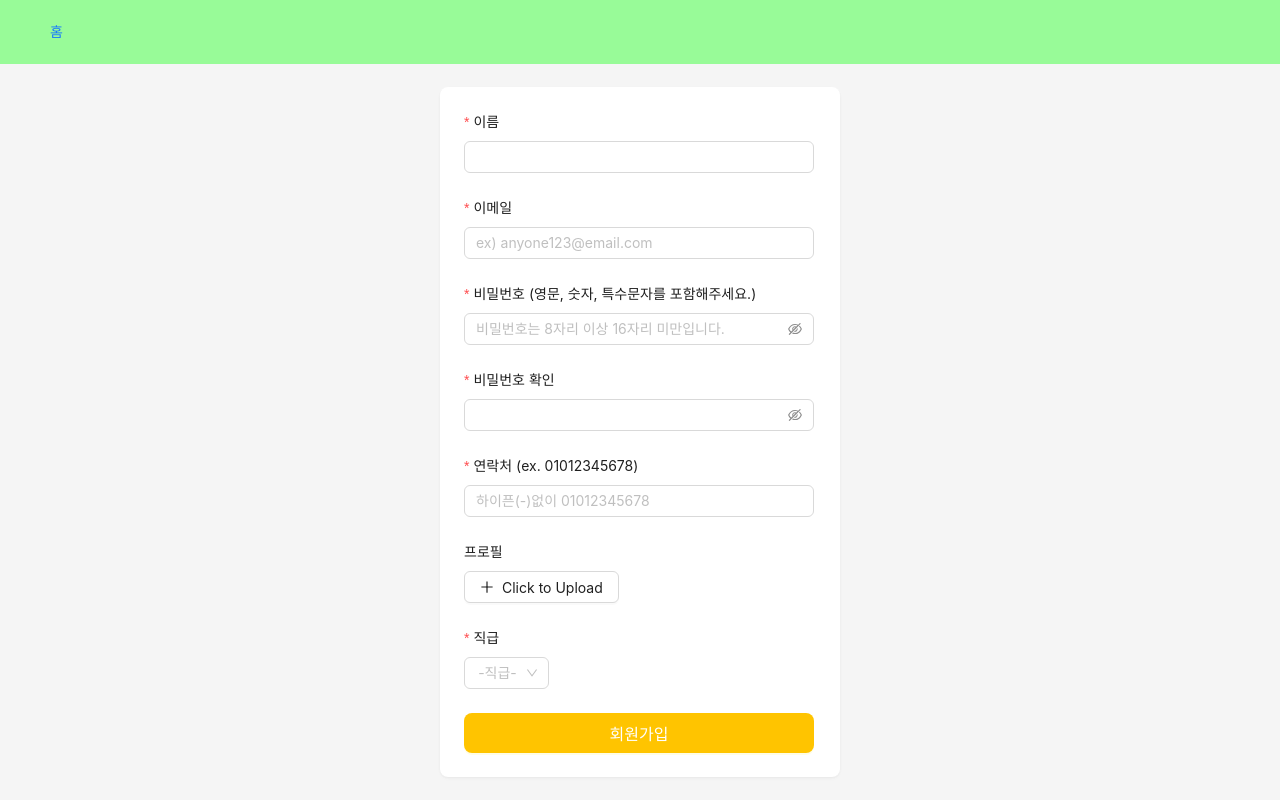
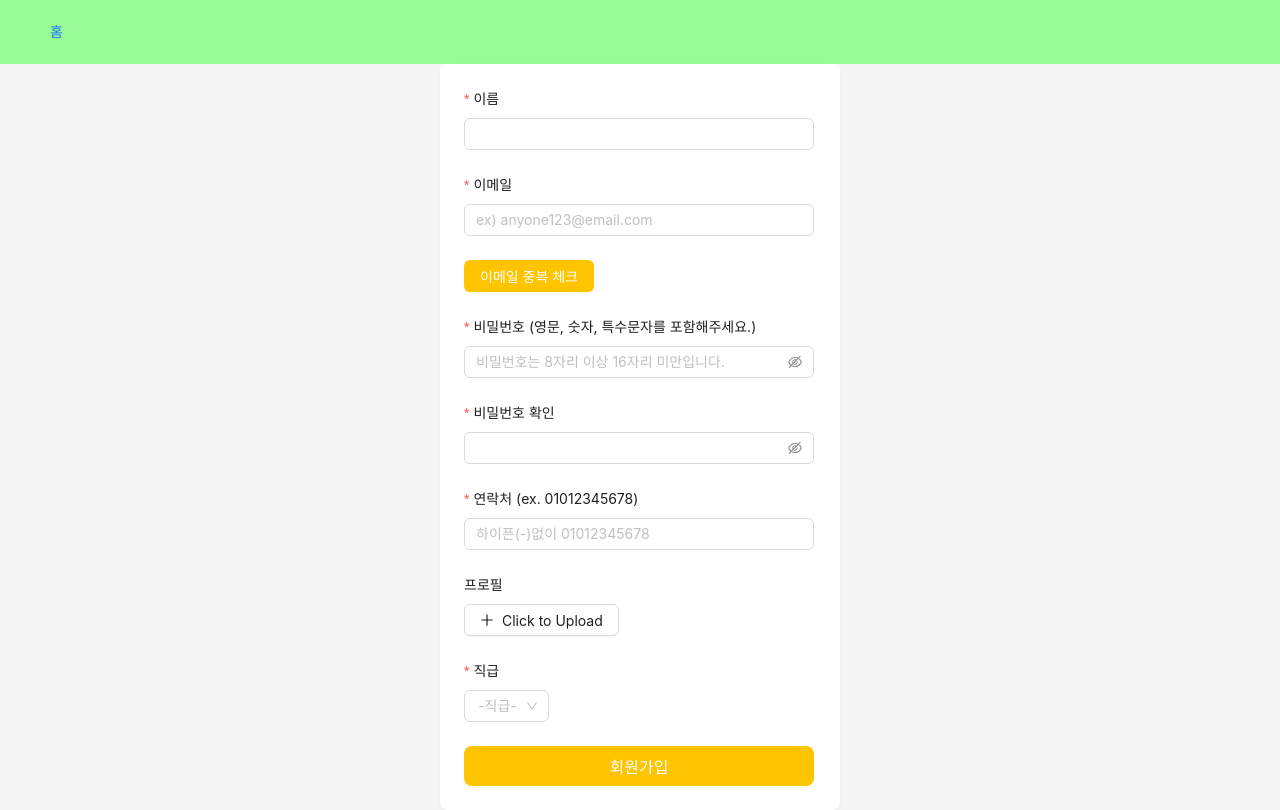
Before and after one commit to KDT5-MINI-TEAM11/client, a React (Vite) app: page /signup in a window 1280 px wide. Built offline with nearby package versions, Linux system fonts and the light colour scheme.

Commit message:
FEAT: 이메일 중복체크 및 이메일 인증번호 발송

```diff
--- /dev/null
+++ b/src/api/checkEmail.ts
@@ -0,0 +1,11 @@
+import axios from 'axios';
+import { BASE_API_URL } from '@/data/constants';
+
+export const checkEmail = async (userEmail: string) => {
+  const response = await axios.post(
+    `${BASE_API_URL}/v1/auth/checkEmail`,
+    userEmail,
+    { headers: { 'content-type': 'application/json' } },
+  );
+  return response;
+};
--- a/src/api/cloudinary.ts
+++ b/src/api/cloudinary.ts
@@ -11,10 +11,10 @@ export const handleUpload = async (file: string | Blob) => {
     return null;
   }
 
-  const res = await axios.post(
+  const response = await axios.post(
     `https://api.cloudinary.com/v1_1/${cloudinaryName}/image/upload/`,
     formData,
   );
 
-  return res;
+  return response;
 };
--- a/src/api/signUpApi.ts
+++ b/src/api/signup.ts
@@ -11,17 +11,12 @@ interface valuseType {
   userName: string;
 }
 
-export const signUp = async (values: valuseType) => {
+export const signup = async (values: valuseType) => {
   const { confirm_password, ...otherData } = values;
 
-  const res = await axios.post(
+  const response = await axios.post(
     `${BASE_API_URL}/v1/auth/signup`,
-    JSON.stringify(otherData),
-    {
-      headers: {
-        'content-type': 'application/json',
-      },
-    },
+    otherData,
   );
-  return res;
+  return response;
 };
--- /dev/null
+++ b/src/api/verification.ts
@@ -0,0 +1,11 @@
+import axios from 'axios';
+import { BASE_API_URL } from '@/data/constants';
+
+export const verificationEmail = async (userEmail: string) => {
+  const response = await axios.post(
+    `${BASE_API_URL}/v1/auth/sendEmail`,
+    userEmail,
+    { headers: { 'content-type': 'application/json' } },
+  );
+  return response;
+};
--- a/src/page/signup/index.tsx
+++ b/src/page/signup/index.tsx
@@ -1,11 +1,13 @@
-import { useCallback } from 'react';
-import { Button, Input, Form, Select, Card, Upload } from 'antd';
+import { useCallback, useState } from 'react';
+import { Button, Input, Form, Select, Card, Upload, message } from 'antd';
 import { PlusOutlined } from '@ant-design/icons';
 import { useNavigate } from 'react-router-dom';
 import { EMAIL_REGEX, PASSWORD_REGEX, POSITIONS } from '@/data/constants';
 import { RuleObject } from 'antd/es/form';
 import { handleUpload } from '@/api/cloudinary';
-import { signUp } from '@/api/signUpApi';
+import { signup } from '@/api/signup';
+import { checkEmail } from '@/api/checkEmail';
+import { verificationEmail } from '@/api/verification';
 
 interface valuseType {
   confirm_password: string;
@@ -18,8 +20,11 @@ interface valuseType {
 }
 
 export default function SingUp() {
+  const [isEmailCehck, setIsEmailCheck] = useState(false);
+  const [verification, setVerification] = useState(false);
   const navigate = useNavigate();
   const { Option } = Select;
+  const [form] = Form.useForm();
 
   const onFinish = async (values: valuseType) => {
     const imageUrl = await getImageUrl(values);
@@ -30,9 +35,9 @@ export default function SingUp() {
     };
 
     try {
-      const res = await signUp(newValues);
-      if (res.status === 200) {
-        const data = res.data;
+      const response = await signup(newValues);
+      if (response.status === 200) {
+        const data = response.data;
         navigate('/'); // 회원가입이 성공한 경우 홈으로 이동
         return data;
       }
@@ -49,9 +54,11 @@ export default function SingUp() {
 
     try {
       if (values.profileThumbUrl && values.profileThumbUrl.length > 0) {
-        const res = await handleUpload(values.profileThumbUrl[0].originFileObj);
-        if (res?.status === 200) {
-          const data = res.data;
+        const response = await handleUpload(
+          values.profileThumbUrl[0].originFileObj,
+        );
+        if (response?.status === 200) {
+          const data = response.data;
           imageUrl = data.url; // 이미지 URL을 받아옴
         } else {
           throw new Error('이미지 업로드에 실패하였습니다.');
@@ -150,9 +157,47 @@ export default function SingUp() {
     );
   });
 
+  const handleCheckEmail = async () => {
+    try {
+      const values = await form.validateFields(['userEmail']);
+      const userEmail = values.userEmail;
+      const response = await checkEmail(userEmail);
+
+      // 이메일 중복 여부에 따라 메시지 출력
+      if (response.data.isDuplicate) {
+        message.error('이미 사용 중인 이메일입니다.');
+      } else {
+        message.success('사용 가능한 이메일입니다.');
+      }
+    } catch (error) {
+      message.error('이메일 중복 체크 중 오류가 발생했습니다.');
+    } finally {
+      setIsEmailCheck(true);
+    }
+  };
+
+  const hnadleverificationEmail = async () => {
+    try {
+      const values = await form.validateFields(['userEmail']);
+      const userEmail = values.userEmail;
+      const response = await verificationEmail(userEmail);
+
+      if (response.status === 200) {
+        message.success('인증번호를 발송했습니다.');
+      } else {
+        message.warning('이메일을 다시 확인해주세요.');
+      }
+    } catch (error) {
+      message.error('인증번호 발송에 오류가 발생했습니다.');
+    } finally {
+      setVerification(true);
+    }
+  };
+
   return (
     <Card bordered={false} style={{ margin: '0px 20px', width: 400 }}>
       <Form
+        form={form}
         layout="vertical"
         name="basic"
         wrapperCol={{ span: 30, offset: 0 }}
@@ -176,6 +221,30 @@ export default function SingUp() {
           ]}
         >
           <Input placeholder="ex) anyone123@email.com" allowClear />
+        </Form.Item>
+
+        <Form.Item>
+          {isEmailCehck ? (
+            verification ? (
+              // 인증 번호 입력 창과 제출 버튼
+              <div>
+                <Input placeholder="인증 번호를 입력해주세요." />
+                <Button type="primary" style={{ marginTop: 20 }}>
+                  제출
+                </Button>
+              </div>
+            ) : (
+              // 인증 번호 전송 버튼
+              <Button type="primary" onClick={hnadleverificationEmail}>
+                인증 번호 전송
+              </Button>
+            )
+          ) : (
+            // 이메일 중복 체크 버튼
+            <Button type="primary" onClick={handleCheckEmail}>
+              이메일 중복 체크
+            </Button>
+          )}
         </Form.Item>
 
         <Form.Item
```
